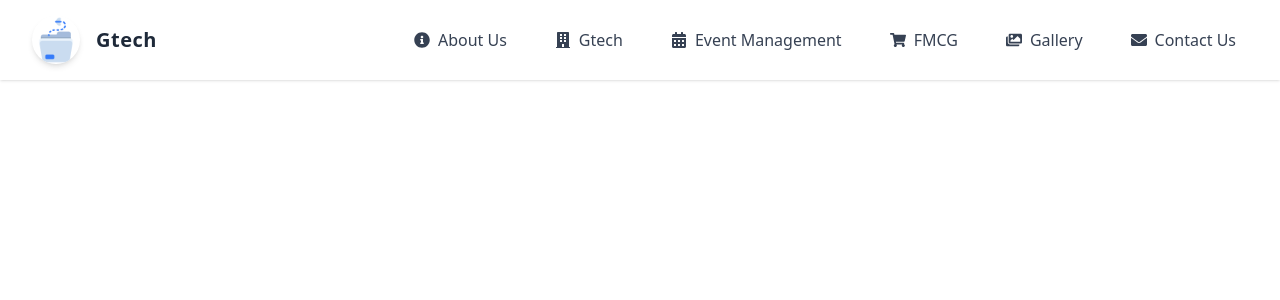
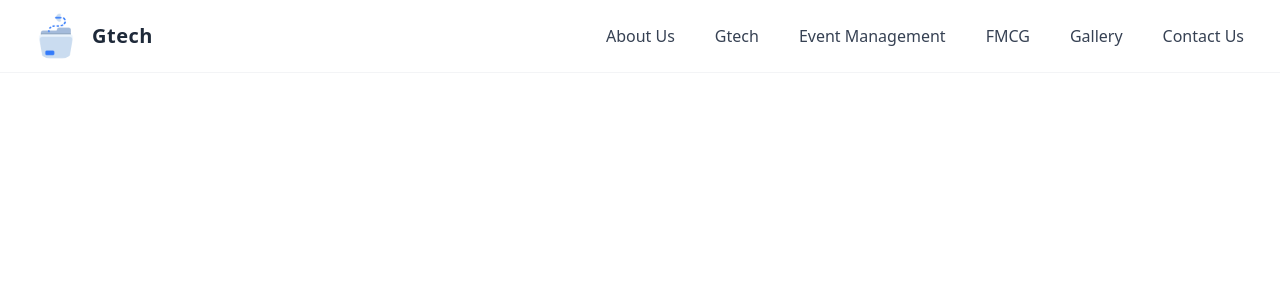
Before and after one commit to bala-077/sunglass-kkdi, a React (Vite) app: page /contact in a window 1280 px wide. Shown: the top 300 px of the page. Built offline with nearby package versions, Linux system fonts and the light colour scheme.

Commit message:
create the event-management page

```diff
--- a/src/components/navbar/Navbar.jsx
+++ b/src/components/navbar/Navbar.jsx
@@ -1,56 +1,146 @@
-import React, { useState } from 'react'
-import { FaInfoCircle, FaBuilding, FaCalendarAlt, FaShoppingCart, FaImages, FaEnvelope, FaBars } from 'react-icons/fa'
-import logo from '/empty.png'
-import SideNavbar from './SideNavbar'
-import { useNavigate } from 'react-router-dom'
+import React, { useState } from 'react';
+import { FaInfoCircle, FaBuilding, FaCalendarAlt, FaShoppingCart, FaImages, FaEnvelope, FaBars, FaTimes } from 'react-icons/fa';
+import logo from '/empty.png';
+import { useNavigate } from 'react-router-dom';
 
 const navItems = [
-  { name: 'About Us', path: '/aboutus', icon: <FaInfoCircle /> },
-  { name: 'Gtech', path: '/gtech', icon: <FaBuilding /> },
-  { name: 'Event Management', path: '/event-management', icon: <FaCalendarAlt /> },
-  { name: 'FMCG', path: '/fmcg', icon: <FaShoppingCart /> },
-  { name: 'Gallery', path: '/gallery', icon: <FaImages /> },
-  { name: 'Contact Us', path: '/contact', icon: <FaEnvelope /> },
-]
+  { name: 'About Us', path: '/aboutus' },
+  { name: 'Gtech', path: '/gtech' },
+  { name: 'Event Management', path: '/event-management' },
+  { name: 'FMCG', path: '/fmcg' },
+  { name: 'Gallery', path: '/gallery' },
+  { name: 'Contact Us', path: '/contact' },
+];
 
 const Navbar = () => {
-  const navigate = useNavigate()
-  const [sidebarOpen, setSidebarOpen] = useState(false)
+  const navigate = useNavigate();
+  const [sidebarOpen, setSidebarOpen] = useState(false);
+  const [activeItem, setActiveItem] = useState('');
+
+  const handleItemClick = (path, name) => {
+    navigate(path);
+    setActiveItem(name);
+    setSidebarOpen(false);
+  };
 
   return (
     <>
-      <nav className="flex items-center justify-between bg-white shadow px-8 py-4">
+      <nav className="sticky top-0 z-50 bg-white backdrop-blur-md border-b border-gray-100 px-4 sm:px-8 py-3">
+        <div className="max-w-7xl mx-auto flex items-center justify-between">
           {/* Logo Section */}
-        <div className="flex items-center cursor-pointer" onClick={() => navigate('/')}>
-          <img src={logo} alt="Logo" className="h-12 w-12 object-contain mr-4 rounded-full shadow-md hover:scale-105 transition-transform duration-200" />
-          <span className="text-xl font-bold text-gray-800 tracking-wide">Gtech</span>
+          <div
+            className="flex items-center cursor-pointer group"
+            onClick={() => {
+              navigate('/');
+              setActiveItem('');
+            }}
+          >
+            <img
+              src={logo}
+              alt="Logo"
+              className="h-12 w-12 object-contain mr-3 rounded-full group-hover:rotate-6 transition-all duration-500"
+            />
+            <span className="text-xl font-bold text-gray-800 tracking-wide group-hover:text-indigo-600 transition-colors duration-300">
+              Gtech
+            </span>
           </div>
-        {/* Hamburger for small screens */}
+
+          {/* Hamburger for mobile */}
           <button
-          className="lg:hidden flex items-center text-2xl text-gray-700"
+            className="lg:hidden flex items-center text-2xl text-gray-700 hover:text-indigo-600 transition-colors duration-200 focus:outline-none"
             onClick={() => setSidebarOpen(true)}
+            aria-label="Open menu"
           >
             <FaBars />
           </button>
-        {/* Navigation Items for large screens */}
-        <div className="hidden lg:flex gap-6 items-center">
+
+          {/* Navigation Items for desktop */}
+          <ul className="hidden lg:flex space-x-8">
             {navItems.map((item) => (
-            <button
-              key={item.name}
-              type="button"
-              onClick={() => navigate(item.path)}
-              className="flex items-center gap-2 text-gray-700 hover:text-blue-600 font-medium transition-colors duration-200 bg-transparent border-none outline-none cursor-pointer px-3 py-2 rounded-lg hover:bg-blue-50 active:scale-95"
+              <li key={item.name}>
+                <a
+                  onClick={() => handleItemClick(item.path, item.name)}
+                  className={`relative px-1 py-2 font-medium cursor-pointer transition-all duration-300 ${
+                    activeItem === item.name
+                      ? 'text-indigo-600'
+                      : 'text-gray-700 hover:text-indigo-600'
+                  }`}
                 >
-              {item.icon}
-              <span>{item.name}</span>
-            </button>
+                  <span className="relative">
+                    {item.name}
+                    {activeItem === item.name && (
+                      <span className="absolute -bottom-1 left-0 w-full h-0.5 bg-indigo-600 rounded-full"></span>
+                    )}
+                  </span>
+                </a>
+              </li>
             ))}
+          </ul>
         </div>
       </nav>
-      {/* Sidebar for small screens */}
-      <SideNavbar open={sidebarOpen} setOpen={setSidebarOpen} navItems={navItems} />
+
+      {/* Mobile Sidebar */}
+      <div
+        className={`fixed inset-0 z-50 transform ${
+          sidebarOpen ? 'translate-x-0' : '-translate-x-full'
+        } lg:hidden transition-transform duration-300 ease-in-out`}
+      >
+        <div className="relative w-80 h-full bg-white shadow-xl">
+          {/* Close button */}
+          <button
+            className="absolute top-4 right-4 text-2xl text-gray-500 hover:text-gray-700 transition-colors duration-200"
+            onClick={() => setSidebarOpen(false)}
+            aria-label="Close menu"
+          >
+            <FaTimes />
+          </button>
+
+          {/* Logo in sidebar */}
+          <div
+            className="flex items-center p-6 cursor-pointer"
+            onClick={() => {
+              navigate('/');
+              setActiveItem('');
+              setSidebarOpen(false);
+            }}
+          >
+            <img
+              src={logo}
+              alt="Logo"
+              className="h-10 w-10 object-contain mr-3 rounded-full"
+            />
+            <span className="text-lg font-bold text-gray-800">Gtech</span>
+          </div>
+
+          {/* Mobile menu items */}
+          <ul className="py-2 px-4">
+            {navItems.map((item) => (
+              <li key={item.name}>
+                <a
+                  onClick={() => handleItemClick(item.path, item.name)}
+                  className={`flex items-center px-4 py-3 rounded-lg transition-all duration-200 cursor-pointer ${
+                    activeItem === item.name
+                      ? 'text-indigo-600 font-medium'
+                      : 'text-gray-700 hover:text-indigo-600'
+                  }`}
+                >
+                  <span className="text-sm tracking-wide">{item.name}</span>
+                </a>
+              </li>
+            ))}
+          </ul>
+        </div>
+      </div>
+
+      {/* Overlay */}
+      {sidebarOpen && (
+        <div
+          className="fixed inset-0 z-40 bg-black/30 backdrop-blur-sm lg:hidden"
+          onClick={() => setSidebarOpen(false)}
+        />
+      )}
     </>
-  )
-}
+  );
+};
 
-export default Navbar
+export default Navbar;
--- /dev/null
+++ b/src/pages/EventManagement.jsx
@@ -0,0 +1,40 @@
+import React from 'react'
+import eventManagement from '/eventManagement.jpg'
+
+const EventManagement = () => {
+  return (
+    <div className="max-w-3xl mx-auto p-6 bg-white rounded-lg shadow mt-8">
+      <img
+        src={eventManagement}
+        alt="Event Management"
+        className="w-full h-64 object-cover rounded-lg mb-6 shadow"
+      />
+      <h1 className="text-2xl font-bold text-blue-700 mb-4">
+        Event Management
+      </h1>
+      <p className="mb-4 text-gray-700">
+        Our event management division operates with creativity, precision, and local expertise. Based in Karaikudi, we provide end-to-end event planning and execution services, making us a preferred partner for both social and corporate events.
+      </p>
+      <h2 className="text-xl font-semibold text-gray-800 mb-2">Our Services Include:</h2>
+      <ul className="list-disc pl-6 mb-4 text-gray-700 space-y-2">
+        <li>
+          <span className="font-medium">Corporate Events</span> – Seminars, team outings, product launches, annual days.
+        </li>
+        <li>
+          <span className="font-medium">Cultural Programs and Receptions</span> – Stage shows, music concerts, local festivities.
+        </li>
+        <li>
+          <span className="font-medium">Weddings and Private Functions</span> – Full-scale event management from decor to logistics.
+        </li>
+        <li>
+          <span className="font-medium">Promotional Campaigns</span> – Roadshows, store openings, marketing activations.
+        </li>
+      </ul>
+      <p className="text-gray-700">
+        We offer a complete package from concept to execution, including AV setup, venue booking, branding, and hospitality.
+      </p>
+    </div>
+  )
+}
+
+export default EventManagement
--- a/src/pages/Gtech.jsx
+++ b/src/pages/Gtech.jsx
@@ -1,5 +1,5 @@
 import React from 'react'
-import gtech from './gtech.jpg'
+import gtech from '/gtech.jpg'
 
 const Gtech = () => {
   return (
```
Also changed, not shown: src/App.jsx (+6 -5 lines), public/event-Management.jpg (added). Lines whose indentation alone changed are shown as unchanged.
